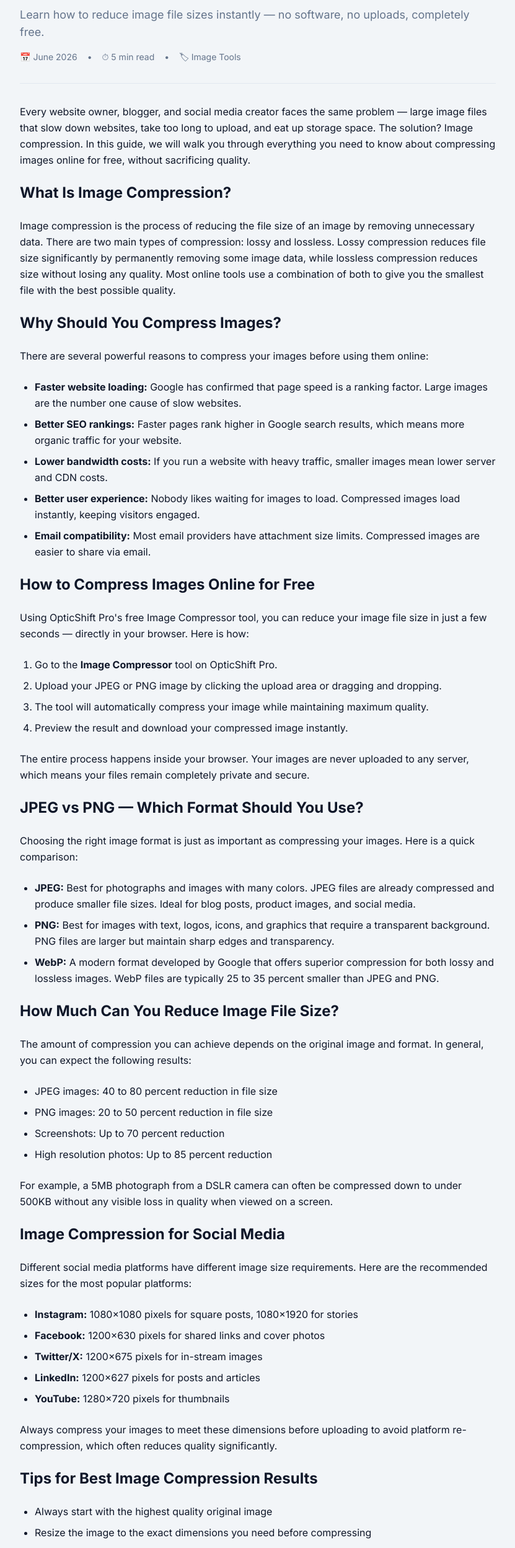
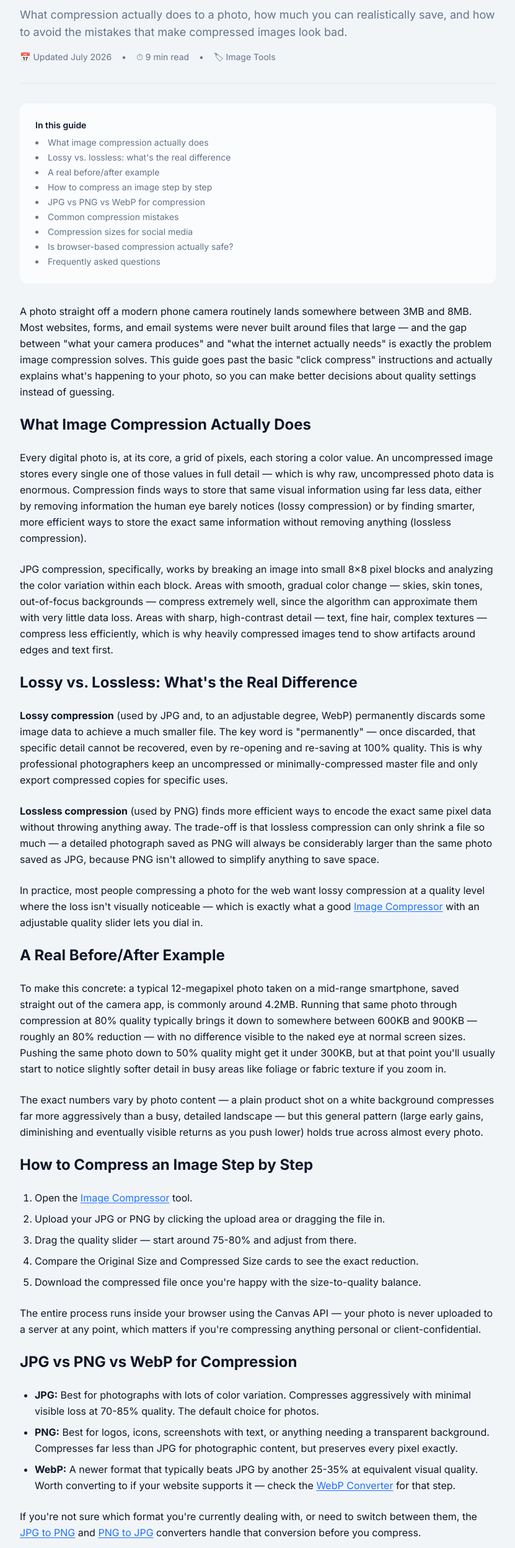
Before and after one commit to surajkumar122024-star/ok01, a Next.js app: page /blog/how-to-compress-images in a window 1280 px wide. Shown: the part 266-2763 px from the top of the page at 62% size, without its empty margins (224-1055 px from the left). Built offline with nearby package versions, Linux system fonts and the light colour scheme.

Commit message:
Rewrite blog article: How to Compress Images — fix broken CTA link, add TOC, real example, mistakes section, FAQs, internal links, expand to ~1450 words

```diff
--- a/src/app/blog/how-to-compress-images/page.tsx
+++ b/src/app/blog/how-to-compress-images/page.tsx
@@ -2,9 +2,9 @@ import { Metadata } from 'next'
 import Link from 'next/link'
 
 export const metadata: Metadata = {
-  title: 'How to Compress Images Without Losing Quality (Free & Online) — OpticShift Pro',
-  description: 'Learn how to compress JPEG and PNG images online for free without losing quality. Reduce file size instantly in your browser with zero uploads.',
-  keywords: 'image compressor, compress image online, reduce image size, free image compressor, jpg compressor, png compressor',
+  title: 'How to Compress Images Without Losing Quality (2026 Guide) — OpticShift Pro',
+  description: 'A practical, in-depth guide to compressing JPG and PNG images online for free — how compression actually works, real before/after examples, common mistakes, and answers to the questions people actually ask.',
+  keywords: 'image compressor, compress image online, reduce image size, free image compressor, jpg compressor, png compressor, lossy vs lossless compression',
 }
 
 export default function ImageCompressorArticle() {
@@ -15,20 +15,20 @@ export default function ImageCompressorArticle() {
         {/* Header */}
         <div className="space-y-4">
           <div className="flex items-center gap-2 text-sm text-muted-foreground">
-            <span>Blog</span>
+            <Link href="/blog" className="hover:text-foreground">Blog</Link>
             <span>→</span>
             <span>Image Tools</span>
           </div>
           <h1 className="text-4xl md:text-5xl font-bold tracking-tight leading-tight">
-            How to Compress Images Without Losing Quality (Free & Online)
+            How to Compress Images Without Losing Quality
           </h1>
           <p className="text-muted-foreground text-lg">
-            Learn how to reduce image file sizes instantly — no software, no uploads, completely free.
+            What compression actually does to a photo, how much you can realistically save, and how to avoid the mistakes that make compressed images look bad.
           </p>
           <div className="flex items-center gap-4 text-sm text-muted-foreground">
-            <span>📅 June 2026</span>
+            <span>📅 Updated July 2026</span>
             <span>•</span>
-            <span>⏱ 5 min read</span>
+            <span>⏱ 9 min read</span>
             <span>•</span>
             <span>🏷 Image Tools</span>
           </div>
@@ -36,111 +36,205 @@ export default function ImageCompressorArticle() {
 
         <hr className="border-border" />
 
+        {/* Table of Contents */}
+        <nav className="glass rounded-xl border p-6 space-y-2 text-sm">
+          <p className="font-semibold mb-2">In this guide</p>
+          <ul className="space-y-1 list-disc list-inside text-muted-foreground">
+            <li><a href="#what-is-compression" className="hover:text-primary">What image compression actually does</a></li>
+            <li><a href="#lossy-vs-lossless" className="hover:text-primary">Lossy vs. lossless: what's the real difference</a></li>
+            <li><a href="#real-example" className="hover:text-primary">A real before/after example</a></li>
+            <li><a href="#how-to" className="hover:text-primary">How to compress an image step by step</a></li>
+            <li><a href="#format-choice" className="hover:text-primary">JPG vs PNG vs WebP for compression</a></li>
+            <li><a href="#mistakes" className="hover:text-primary">Common compression mistakes</a></li>
+            <li><a href="#social-media" className="hover:text-primary">Compression sizes for social media</a></li>
+            <li><a href="#privacy" className="hover:text-primary">Is browser-based compression actually safe?</a></li>
+            <li><a href="#faq" className="hover:text-primary">Frequently asked questions</a></li>
+          </ul>
+        </nav>
+
         {/* Content */}
         <div className="prose prose-neutral dark:prose-invert max-w-none space-y-6 text-base leading-relaxed">
 
           <p>
-            Every website owner, blogger, and social media creator faces the same problem — large image files that slow down websites, take too long to upload, and eat up storage space. The solution? Image compression. In this guide, we will walk you through everything you need to know about compressing images online for free, without sacrificing quality.
+            A photo straight off a modern phone camera routinely lands somewhere between 3MB and 8MB.
+            Most websites, forms, and email systems were never built around files that large — and the
+            gap between "what your camera produces" and "what the internet actually needs" is exactly
+            the problem image compression solves. This guide goes past the basic "click compress"
+            instructions and actually explains what's happening to your photo, so you can make better
+            decisions about quality settings instead of guessing.
           </p>
 
-          <h2 className="text-2xl font-bold mt-8">What Is Image Compression?</h2>
+          <h2 id="what-is-compression" className="text-2xl font-bold mt-8">What Image Compression Actually Does</h2>
           <p>
-            Image compression is the process of reducing the file size of an image by removing unnecessary data. There are two main types of compression: lossy and lossless. Lossy compression reduces file size significantly by permanently removing some image data, while lossless compression reduces size without losing any quality. Most online tools use a combination of both to give you the smallest file with the best possible quality.
+            Every digital photo is, at its core, a grid of pixels, each storing a color value. An
+            uncompressed image stores every single one of those values in full detail — which is why
+            raw, uncompressed photo data is enormous. Compression finds ways to store that same visual
+            information using far less data, either by removing information the human eye barely
+            notices (lossy compression) or by finding smarter, more efficient ways to store the exact
+            same information without removing anything (lossless compression).
+          </p>
+          <p>
+            JPG compression, specifically, works by breaking an image into small 8×8 pixel blocks and
+            analyzing the color variation within each block. Areas with smooth, gradual color change —
+            skies, skin tones, out-of-focus backgrounds — compress extremely well, since the algorithm
+            can approximate them with very little data loss. Areas with sharp, high-contrast detail —
+            text, fine hair, complex textures — compress less efficiently, which is why heavily
+            compressed images tend to show artifacts around edges and text first.
           </p>
 
-          <h2 className="text-2xl font-bold mt-8">Why Should You Compress Images?</h2>
+          <h2 id="lossy-vs-lossless" className="text-2xl font-bold mt-8">Lossy vs. Lossless: What's the Real Difference</h2>
           <p>
-            There are several powerful reasons to compress your images before using them online:
+            <strong>Lossy compression</strong> (used by JPG and, to an adjustable degree, WebP)
+            permanently discards some image data to achieve a much smaller file. The key word is
+            "permanently" — once discarded, that specific detail cannot be recovered, even by
+            re-opening and re-saving at 100% quality. This is why professional photographers keep an
+            uncompressed or minimally-compressed master file and only export compressed copies for
+            specific uses.
+          </p>
+          <p>
+            <strong>Lossless compression</strong> (used by PNG) finds more efficient ways to encode the
+            exact same pixel data without throwing anything away. The trade-off is that lossless
+            compression can only shrink a file so much — a detailed photograph saved as PNG will always
+            be considerably larger than the same photo saved as JPG, because PNG isn't allowed to
+            simplify anything to save space.
+          </p>
+          <p>
+            In practice, most people compressing a photo for the web want lossy compression at a
+            quality level where the loss isn't visually noticeable — which is exactly what a good{' '}
+            <Link href="/tools/compressor" className="text-primary underline underline-offset-2">
+              Image Compressor
+            </Link>{' '}
+            with an adjustable quality slider lets you dial in.
+          </p>
+
+          <h2 id="real-example" className="text-2xl font-bold mt-8">A Real Before/After Example</h2>
+          <p>
+            To make this concrete: a typical 12-megapixel photo taken on a mid-range smartphone, saved
+            straight out of the camera app, is commonly around 4.2MB. Running that same photo through
+            compression at 80% quality typically brings it down to somewhere between 600KB and 900KB —
+            roughly an 80% reduction — with no difference visible to the naked eye at normal screen
+            sizes. Pushing the same photo down to 50% quality might get it under 300KB, but at that
+            point you'll usually start to notice slightly softer detail in busy areas like foliage or
+            fabric texture if you zoom in.
+          </p>
+          <p>
+            The exact numbers vary by photo content — a plain product shot on a white background
+            compresses far more aggressively than a busy, detailed landscape — but this general
+            pattern (large early gains, diminishing and eventually visible returns as you push lower)
+            holds true across almost every photo.
+          </p>
+
+          <h2 id="how-to" className="text-2xl font-bold mt-8">How to Compress an Image Step by Step</h2>
+          <ol className="list-decimal pl-6 space-y-2">
+            <li>Open the <Link href="/tools/compressor" className="text-primary underline underline-offset-2">Image Compressor</Link> tool.</li>
+            <li>Upload your JPG or PNG by clicking the upload area or dragging the file in.</li>
+            <li>Drag the quality slider — start around 75-80% and adjust from there.</li>
+            <li>Compare the Original Size and Compressed Size cards to see the exact reduction.</li>
+            <li>Download the compressed file once you're happy with the size-to-quality balance.</li>
+          </ol>
+          <p>
+            The entire process runs inside your browser using the Canvas API — your photo is never
+            uploaded to a server at any point, which matters if you're compressing anything personal or
+            client-confidential.
+          </p>
+
+          <h2 id="format-choice" className="text-2xl font-bold mt-8">JPG vs PNG vs WebP for Compression</h2>
+          <ul className="list-disc pl-6 space-y-2">
+            <li><strong>JPG:</strong> Best for photographs with lots of color variation. Compresses aggressively with minimal visible loss at 70-85% quality. The default choice for photos.</li>
+            <li><strong>PNG:</strong> Best for logos, icons, screenshots with text, or anything needing a transparent background. Compresses far less than JPG for photographic content, but preserves every pixel exactly.</li>
+            <li><strong>WebP:</strong> A newer format that typically beats JPG by another 25-35% at equivalent visual quality. Worth converting to if your website supports it — check the{' '}
+              <Link href="/tools/webp-converter" className="text-primary underline underline-offset-2">WebP Converter</Link> for that step.
+            </li>
+          </ul>
+          <p>
+            If you're not sure which format you're currently dealing with, or need to switch between
+            them, the{' '}
+            <Link href="/tools/jpg-to-png" className="text-primary underline underline-offset-2">JPG to PNG</Link>{' '}
+            and{' '}
+            <Link href="/tools/png-to-jpg" className="text-primary underline underline-offset-2">PNG to JPG</Link>{' '}
+            converters handle that conversion before you compress.
+          </p>
+
+          <h2 id="mistakes" className="text-2xl font-bold mt-8">Common Compression Mistakes</h2>
+          <ul className="list-disc pl-6 space-y-2">
+            <li><strong>Compressing the same file repeatedly.</strong> Each compression pass on an already-compressed JPG discards more data on top of what's already gone. Always compress from your original source.</li>
+            <li><strong>Compressing before resizing.</strong> Resize to your actual display dimensions first — compressing an oversized image wastes quality budget on pixels you're about to throw away anyway. The <Link href="/tools/resizer" className="text-primary underline underline-offset-2">Image Resizer</Link> handles this step.</li>
+            <li><strong>Using PNG for photos out of habit.</strong> PNG's lossless nature means a photo saved as PNG is often 4-10x larger than the same photo saved as a well-compressed JPG, for no visual benefit on most photographic content.</li>
+            <li><strong>Not checking at real display size.</strong> Judging compression quality at 400% zoom overstates visible artifacts; check at the size the image will actually be viewed.</li>
+          </ul>
+
+          <h2 id="social-media" className="text-2xl font-bold mt-8">Compression Sizes for Social Media</h2>
+          <p>
+            Every major platform recompresses images you upload, which is why matching their expected
+            dimensions before you upload — rather than letting the platform crop and recompress a
+            mismatched file — consistently produces a sharper final result:
           </p>
           <ul className="list-disc pl-6 space-y-2">
-            <li><strong>Faster website loading:</strong> Google has confirmed that page speed is a ranking factor. Large images are the number one cause of slow websites.</li>
-            <li><strong>Better SEO rankings:</strong> Faster pages rank higher in Google search results, which means more organic traffic for your website.</li>
-            <li><strong>Lower bandwidth costs:</strong> If you run a website with heavy traffic, smaller images mean lower server and CDN costs.</li>
-            <li><strong>Better user experience:</strong> Nobody likes waiting for images to load. Compressed images load instantly, keeping visitors engaged.</li>
-            <li><strong>Email compatibility:</strong> Most email providers have attachment size limits. Compressed images are easier to share via email.</li>
+            <li><strong>Instagram:</strong> 1080×1080px square posts, 1080×1920px stories</li>
+            <li><strong>Facebook:</strong> 1200×630px for shared links and cover photos</li>
+            <li><strong>X/Twitter:</strong> 1200×675px for in-stream images</li>
+            <li><strong>LinkedIn:</strong> 1200×627px for posts and articles</li>
+            <li><strong>YouTube thumbnails:</strong> 1280×720px — use the <Link href="/tools/youtube-thumbnail-converter" className="text-primary underline underline-offset-2">YouTube Thumbnail Converter</Link> to hit this exactly</li>
           </ul>
 
-          <h2 className="text-2xl font-bold mt-8">How to Compress Images Online for Free</h2>
+          <h2 id="privacy" className="text-2xl font-bold mt-8">Is Browser-Based Compression Actually Safe?</h2>
           <p>
-            Using OpticShift Pro's free Image Compressor tool, you can reduce your image file size in just a few seconds — directly in your browser. Here is how:
-          </p>
-          <ol className="list-decimal pl-6 space-y-2">
-            <li>Go to the <strong>Image Compressor</strong> tool on OpticShift Pro.</li>
-            <li>Upload your JPEG or PNG image by clicking the upload area or dragging and dropping.</li>
-            <li>The tool will automatically compress your image while maintaining maximum quality.</li>
-            <li>Preview the result and download your compressed image instantly.</li>
-          </ol>
-          <p>
-            The entire process happens inside your browser. Your images are never uploaded to any server, which means your files remain completely private and secure.
+            Most free online compressors upload your image to a remote server, compress it there, and
+            send back the result — which means your photo, even briefly, exists on infrastructure you
+            can't see. OpticShift Pro's Image Compressor works differently: everything happens using
+            JavaScript already running in your browser. Your image is read into memory, re-encoded
+            locally, and offered back as a download — it's never transmitted anywhere, which matters
+            for anything from a personal photo to a confidential business document scan.
           </p>
 
-          <h2 className="text-2xl font-bold mt-8">JPEG vs PNG — Which Format Should You Use?</h2>
-          <p>
-            Choosing the right image format is just as important as compressing your images. Here is a quick comparison:
-          </p>
-          <ul className="list-disc pl-6 space-y-2">
-            <li><strong>JPEG:</strong> Best for photographs and images with many colors. JPEG files are already compressed and produce smaller file sizes. Ideal for blog posts, product images, and social media.</li>
-            <li><strong>PNG:</strong> Best for images with text, logos, icons, and graphics that require a transparent background. PNG files are larger but maintain sharp edges and transparency.</li>
-            <li><strong>WebP:</strong> A modern format developed by Google that offers superior compression for both lossy and lossless images. WebP files are typically 25 to 35 percent smaller than JPEG and PNG.</li>
-          </ul>
-
-          <h2 className="text-2xl font-bold mt-8">How Much Can You Reduce Image File Size?</h2>
-          <p>
-            The amount of compression you can achieve depends on the original image and format. In general, you can expect the following results:
-          </p>
-          <ul className="list-disc pl-6 space-y-2">
-            <li>JPEG images: 40 to 80 percent reduction in file size</li>
-            <li>PNG images: 20 to 50 percent reduction in file size</li>
-            <li>Screenshots: Up to 70 percent reduction</li>
-            <li>High resolution photos: Up to 85 percent reduction</li>
-          </ul>
-          <p>
-            For example, a 5MB photograph from a DSLR camera can often be compressed down to under 500KB without any visible loss in quality when viewed on a screen.
-          </p>
-
-          <h2 className="text-2xl font-bold mt-8">Image Compression for Social Media</h2>
-          <p>
-            Different social media platforms have different image size requirements. Here are the recommended sizes for the most popular platforms:
-          </p>
-          <ul className="list-disc pl-6 space-y-2">
-            <li><strong>Instagram:</strong> 1080×1080 pixels for square posts, 1080×1920 for stories</li>
-            <li><strong>Facebook:</strong> 1200×630 pixels for shared links and cover photos</li>
-            <li><strong>Twitter/X:</strong> 1200×675 pixels for in-stream images</li>
-            <li><strong>LinkedIn:</strong> 1200×627 pixels for posts and articles</li>
-            <li><strong>YouTube:</strong> 1280×720 pixels for thumbnails</li>
-          </ul>
-          <p>
-            Always compress your images to meet these dimensions before uploading to avoid platform re-compression, which often reduces quality significantly.
-          </p>
-
-          <h2 className="text-2xl font-bold mt-8">Tips for Best Image Compression Results</h2>
-          <ul className="list-disc pl-6 space-y-2">
-            <li>Always start with the highest quality original image</li>
-            <li>Resize the image to the exact dimensions you need before compressing</li>
-            <li>Use JPEG for photos and PNG for graphics with transparency</li>
-            <li>Consider converting to WebP format for web use</li>
-            <li>Never compress an already compressed image multiple times</li>
-            <li>Check the compressed image at 100% zoom to spot any quality issues</li>
-          </ul>
-
-          <h2 className="text-2xl font-bold mt-8">Is Online Image Compression Safe?</h2>
-          <p>
-            This is a common concern, and rightly so. Many online tools upload your images to their servers for processing, which raises privacy concerns. OpticShift Pro's Image Compressor is different — it runs entirely in your browser using JavaScript. Your images never leave your device, which means your personal and professional photos remain completely private.
-          </p>
+          <h2 id="faq" className="text-2xl font-bold mt-8">Frequently Asked Questions</h2>
+          <div className="space-y-4">
+            <div>
+              <p className="font-semibold">What's the best quality setting for most photos?</p>
+              <p className="text-muted-foreground">Somewhere between 70-85% quality gives the best balance for most photographic content — noticeable file size reduction with no visible quality loss at normal viewing sizes.</p>
+            </div>
+            <div>
+              <p className="font-semibold">Can I compress a PNG the same way as a JPG?</p>
+              <p className="text-muted-foreground">Yes, both formats are supported, though PNG files with large flat-color areas (like screenshots) compress less dramatically than photographic JPGs, since PNG's algorithm works differently.</p>
+            </div>
+            <div>
+              <p className="font-semibold">Will compression make text in my image blurry?</p>
+              <p className="text-muted-foreground">At very low quality settings, yes — text is one of the first things to show visible artifacts under aggressive JPG compression. If your image is primarily text or a screenshot, try a higher quality setting or keep it as PNG.</p>
+            </div>
+            <div>
+              <p className="font-semibold">Does compressing an image reduce its pixel dimensions?</p>
+              <p className="text-muted-foreground">No — compression and resizing are different operations. Compression reduces file size at the same pixel dimensions; resizing changes the actual width and height. Use both together for the smallest practical file.</p>
+            </div>
+            <div>
+              <p className="font-semibold">Is there a limit to how many images I can compress?</p>
+              <p className="text-muted-foreground">No — since everything runs locally in your browser with no server upload involved, there's no daily limit, account requirement, or watermark.</p>
+            </div>
+          </div>
 
           <h2 className="text-2xl font-bold mt-8">Conclusion</h2>
           <p>
-            Image compression is an essential skill for anyone who uses images online — whether you are a blogger, web developer, social media manager, or photographer. By compressing your images, you improve your website speed, boost your SEO rankings, reduce bandwidth costs, and provide a better experience for your visitors.
+            Image compression isn't just a technical checkbox before publishing a photo — understanding
+            roughly how it works, what quality setting to reach for, and which format actually fits
+            your content lets you consistently get smaller files without the guesswork or occasional
+            quality surprises. Start around 75-80% quality on your next photo, compare the before and
+            after at real viewing size, and adjust from there based on what you actually see.
           </p>
-          <p>
-            Try OpticShift Pro's free Image Compressor tool today and see how much you can reduce your image file sizes without any loss in quality. No registration required, no file size limits, and complete privacy guaranteed.
-          </p>
+
+          {/* Related articles */}
+          <div className="pt-4">
+            <p className="font-semibold mb-2">Related guides</p>
+            <ul className="list-disc pl-6 space-y-1 text-muted-foreground">
+              <li><Link href="/blog/jpg-vs-png-vs-webp" className="text-primary underline underline-offset-2">JPG vs PNG vs WebP — Which Format Should You Use?</Link></li>
+              <li><Link href="/blog/image-resizer-complete-guide" className="text-primary underline underline-offset-2">Image Resizer Complete Guide</Link></li>
+              <li><Link href="/blog/resize-images-for-social-media" className="text-primary underline underline-offset-2">How to Resize Images for Social Media</Link></li>
+            </ul>
+          </div>
 
           {/* CTA */}
           <div className="mt-10 p-6 bg-primary/10 rounded-2xl text-center space-y-3">
             <p className="font-bold text-lg">Ready to compress your images?</p>
             <Link
-              href="/image-compressor"
+              href="/tools/compressor"
               className="inline-block px-6 py-3 bg-primary text-primary-foreground rounded-xl font-semibold hover:opacity-90 transition"
             >
               Try Image Compressor Free →
```
